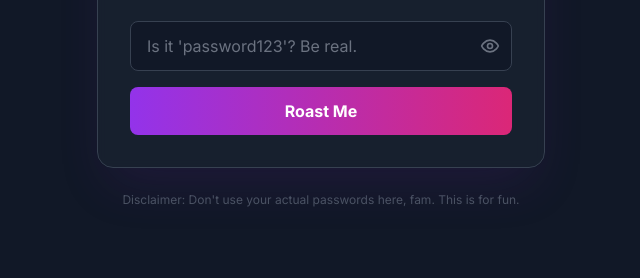
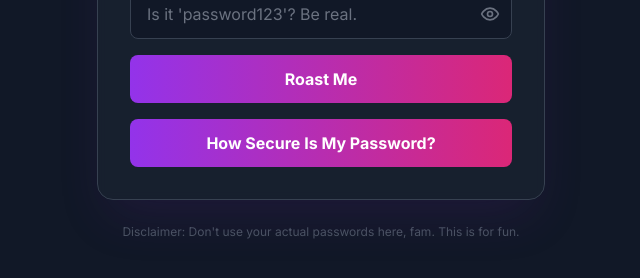
Before and after one commit to DevRishikesh/Password-Strength-Roaster-AI, a plain HTML site: page index.html in a window 1280 px wide. Shown: the part 350-628 px from the top of the page, without its empty margins (319-959 px from the left). Drawn offline with nearby package versions, Linux system fonts and the light colour scheme.

Commit message:
Update index.html

```diff
--- a/index.html
+++ b/index.html
@@ -35,8 +35,11 @@
                 <button id="roastButton" class="w-full bg-gradient-to-r from-purple-600 to-pink-600 text-white font-bold py-3 rounded-lg hover:from-purple-500 hover:to-pink-500 transition-all duration-300 transform hover:scale-105 glow-button">
                     Roast Me
                 </button>
+                <br>
+                <div>  <a href="checker.html">
+                <button class="w-full bg-gradient-to-r from-purple-600 to-pink-600 text-white font-bold py-3 rounded-lg hover:from-purple-500 hover:to-pink-500 transition-all duration-300 transform hover:scale-105 glow-button">How Secure Is My Password?</button>
+                </div>
             </div>
-
             <!-- Result Section -->
             <div id="resultSection" class="mt-8 text-center hidden">
                 <!-- Loader -->
@@ -51,6 +54,7 @@
                 <div id="errorMessage" class="hidden p-4 bg-red-900/50 border border-red-500 rounded-lg">
                     <p id="errorText" class="text-red-300">Yikes, the AI is taking a nap. Try again later.</p>
                 </div>
+
             </div>
         </div>
         <footer class="text-center mt-6 text-gray-600 text-xs">
```
